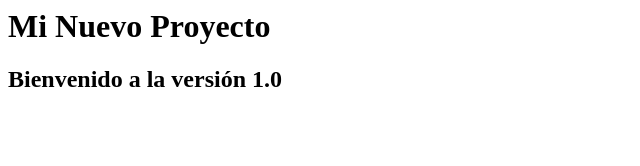
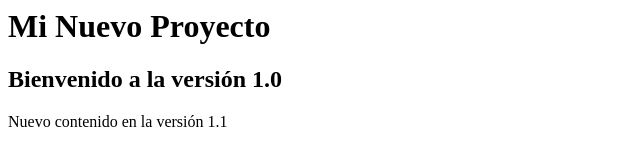
Before and after one commit to Salvamoli/mi-nuevo-proyecto, a plain HTML site: page index.html in a window 1280 px wide. Shown: the whole page, without its empty margins (0-640 px from the left). Drawn offline with Linux system fonts and the light colour scheme.

Commit message:
Versión 1.1: Agregado nuevo contenido en el HTML

```diff
--- a/index.html
+++ b/index.html
@@ -1,2 +1,3 @@
 <html><body><h1>Mi Nuevo Proyecto</h1></body></html>
 <h2>Bienvenido a la versión 1.0</h2>
+<p>Nuevo contenido en la versión 1.1</p>
```
